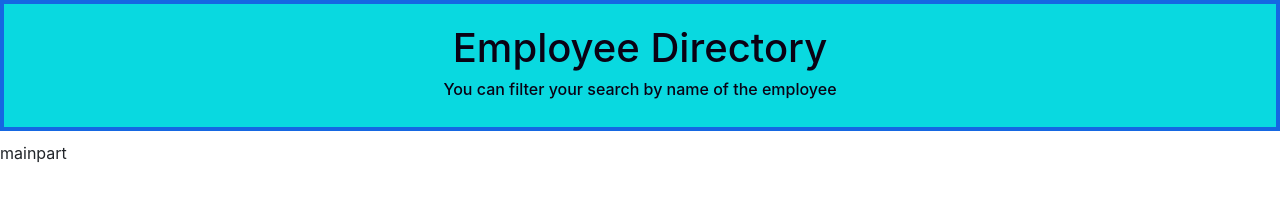
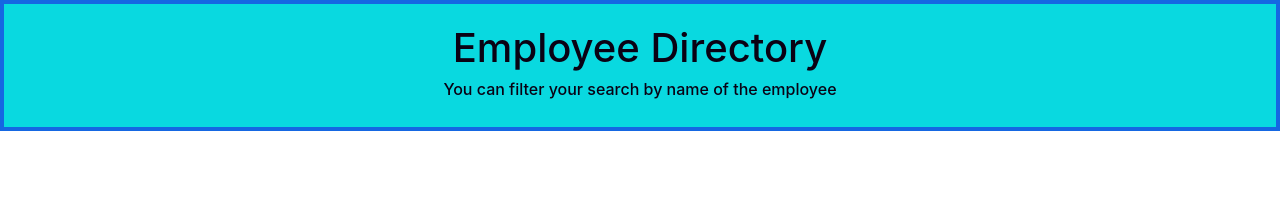
Before and after one commit to kimiadarden/Employee-Directory, a React (Create React App) app in the folder employee-directory/: page / in a window 1280 px wide. Shown: the top 215 px of the page. Built offline with nearby package versions, Linux system fonts and the light colour scheme.

Commit message:
fixing the format

```diff
--- a/employee-directory/src/App.js
+++ b/employee-directory/src/App.js
@@ -1,6 +1,5 @@
 import React from "react";
 import Main from "./components/Main";
-import Wrapper from "./components/Wrapper";
 import Header from "./components/Header/Header";
 
 
@@ -9,11 +8,9 @@ function App() {
     return (
 
 
-        <div className="App">
-            <Wrapper>
-                <Header />
-                <Main />
-            </Wrapper>
+        <div>
+            <Header />
+            <Main />
         </div>
 
     );
--- a/employee-directory/src/components/Main.js
+++ b/employee-directory/src/components/Main.js
@@ -2,7 +2,7 @@ import React from "react";
 
 function Main () {
     return (
-    "mainpart"
+        ""
     );
   };
 
--- a/employee-directory/src/components/Wrapper.js
+++ /dev/null
@@ -1,11 +0,0 @@
-import React from 'react';
-
-function Wrapper({ children }) {
-  return (
-      <div>
-        { children }
-      </div>
-  );
-}
-
-export default Wrapper;
```
Also changed, not shown: employee-directory/src/components/SearchingBar.js (deleted, +0 -9 lines), employee-directory/src/utils/GlobalContext.js (deleted, +0 -7 lines), 1 other file (tests, documents, lock files or other folders).
